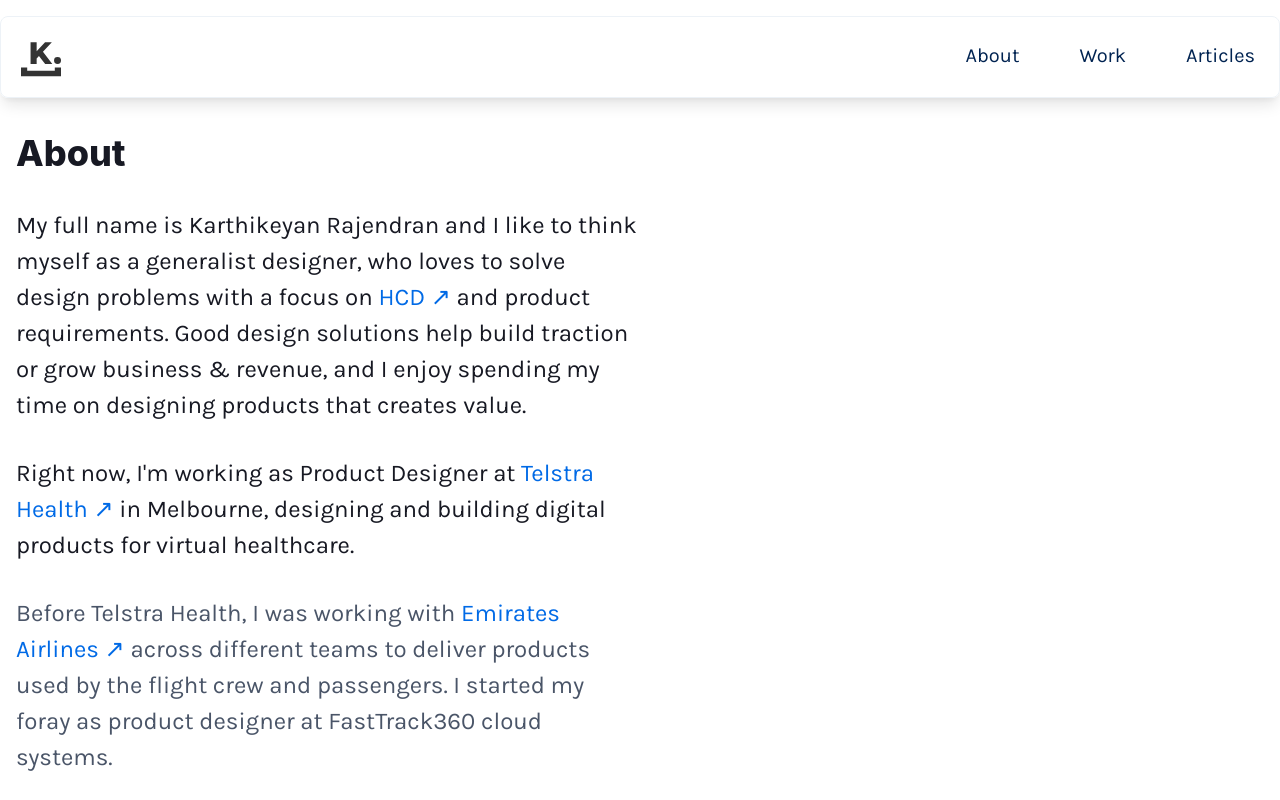
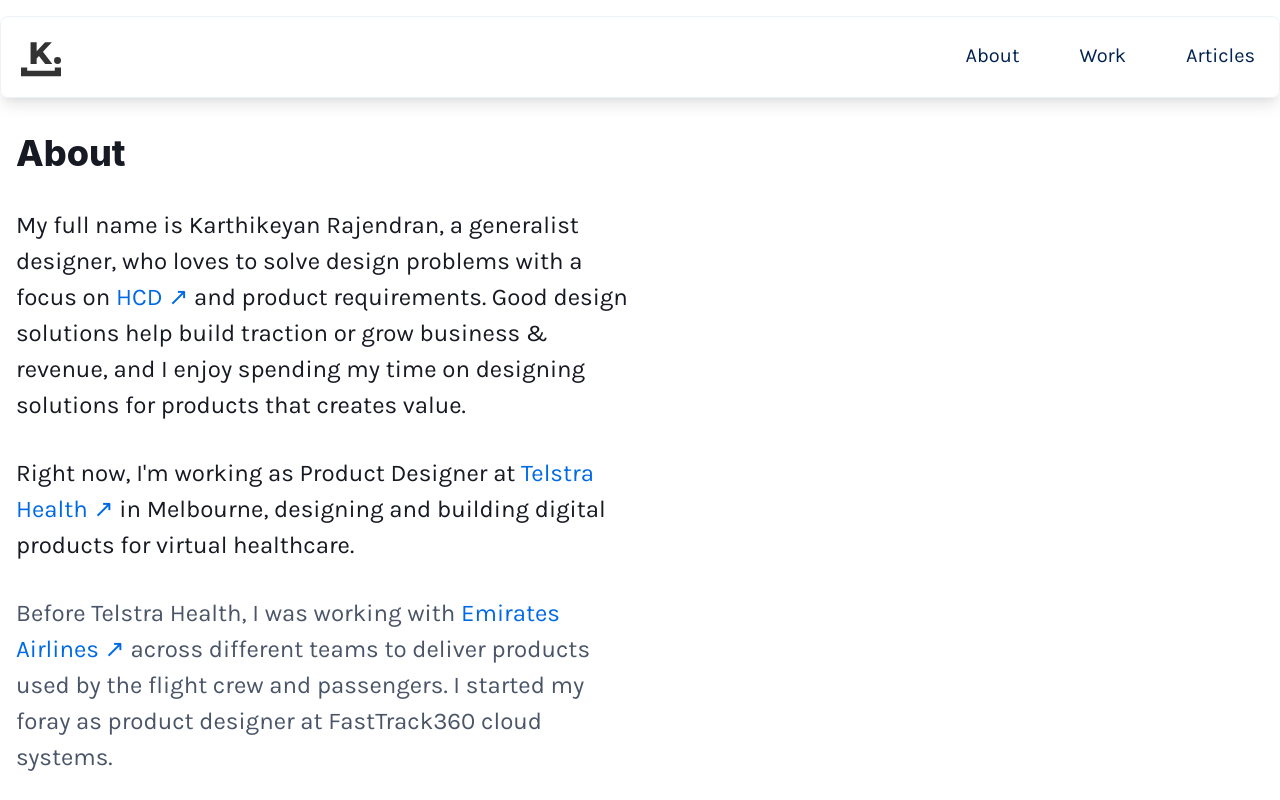
Before and after one commit to k97/jnana, a Next.js app: page /about in a window 1280 px wide. Shown: the top 800 px of the page. Built offline with nearby package versions, Linux system fonts and the light colour scheme; no server answers.

Commit message:
About content update

```diff
--- a/pages/about.tsx
+++ b/pages/about.tsx
@@ -16,9 +16,8 @@
         <Box width={{ base: "50%", sm: "100%", md: "100%", lg: "50%" }}>
           <Heading as="h2" fontSize="4xl" fontWeight="800" mt={75} color="gray.900">About</Heading>
 
-          <Text fontSize="2xl" mt="8" mb="8" color="gray.900">My full name is Karthikeyan Rajendran and I like to think myself as a generalist designer, who loves to solve design problems with a focus on <a href="https://en.wikipedia.org/wiki/Human-centered_design" target="_blank">HCD ↗</a> and product requirements.
-          Good design solutions help build traction or grow business & revenue, and I enjoy spending my time on designing products that creates value.</Text>
-
+          <Text fontSize="2xl" mt="8" mb="8" color="gray.900">My full name is Karthikeyan Rajendran, a generalist designer, who loves to solve design problems with a focus on <a href="https://en.wikipedia.org/wiki/Human-centered_design" target="_blank">HCD ↗</a> and product requirements.
+          Good design solutions help build traction or grow business & revenue, and I enjoy spending my time on designing solutions for products that creates value.</Text>
 
           <Text fontSize="2xl" mb="8" color="gray.900">Right now, I'm working as Product Designer at <a href="https://telstrahealth.com/" target="_blank">Telstra Health ↗</a> in Melbourne, designing and building digital products for virtual healthcare.</Text>
 
```
